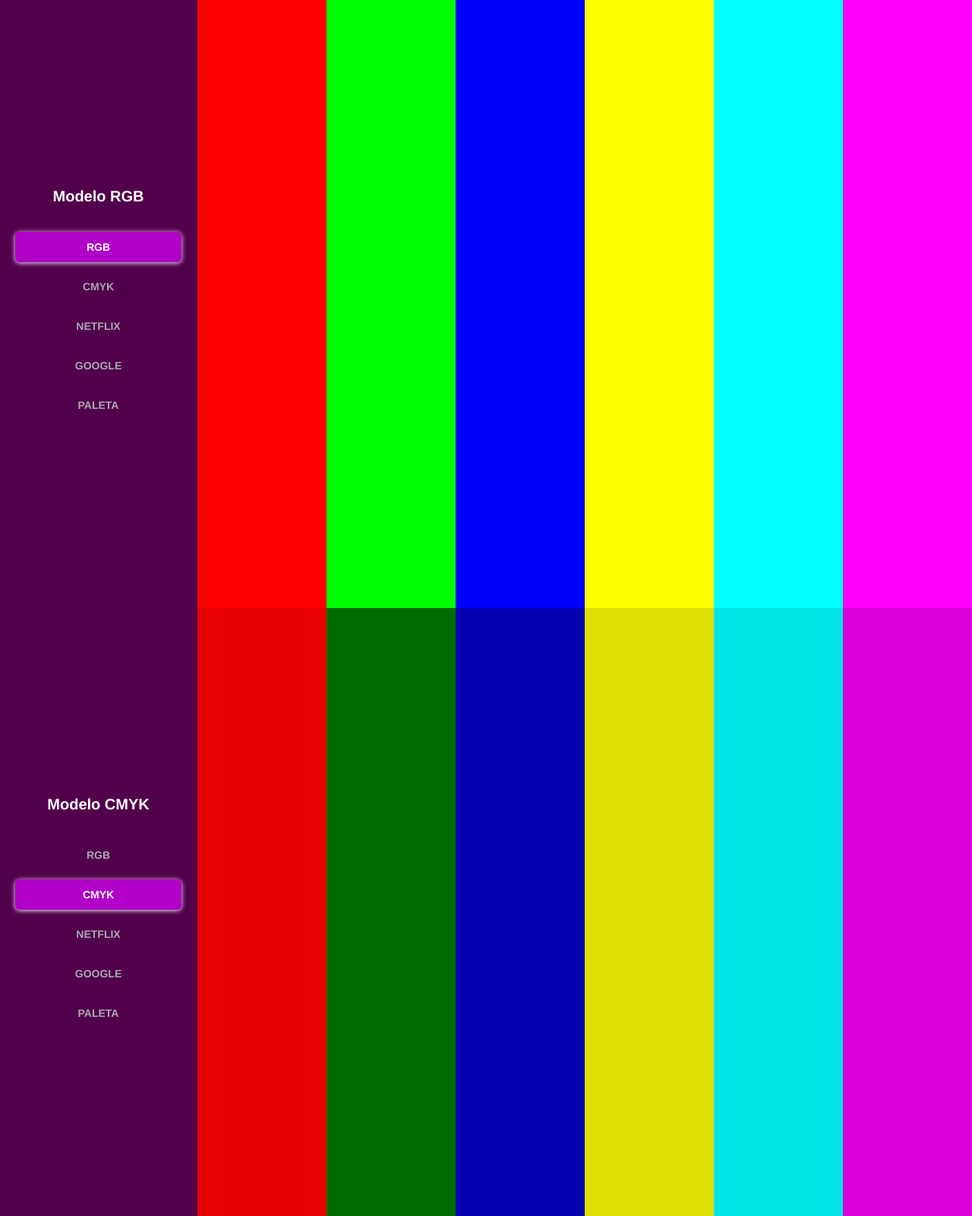
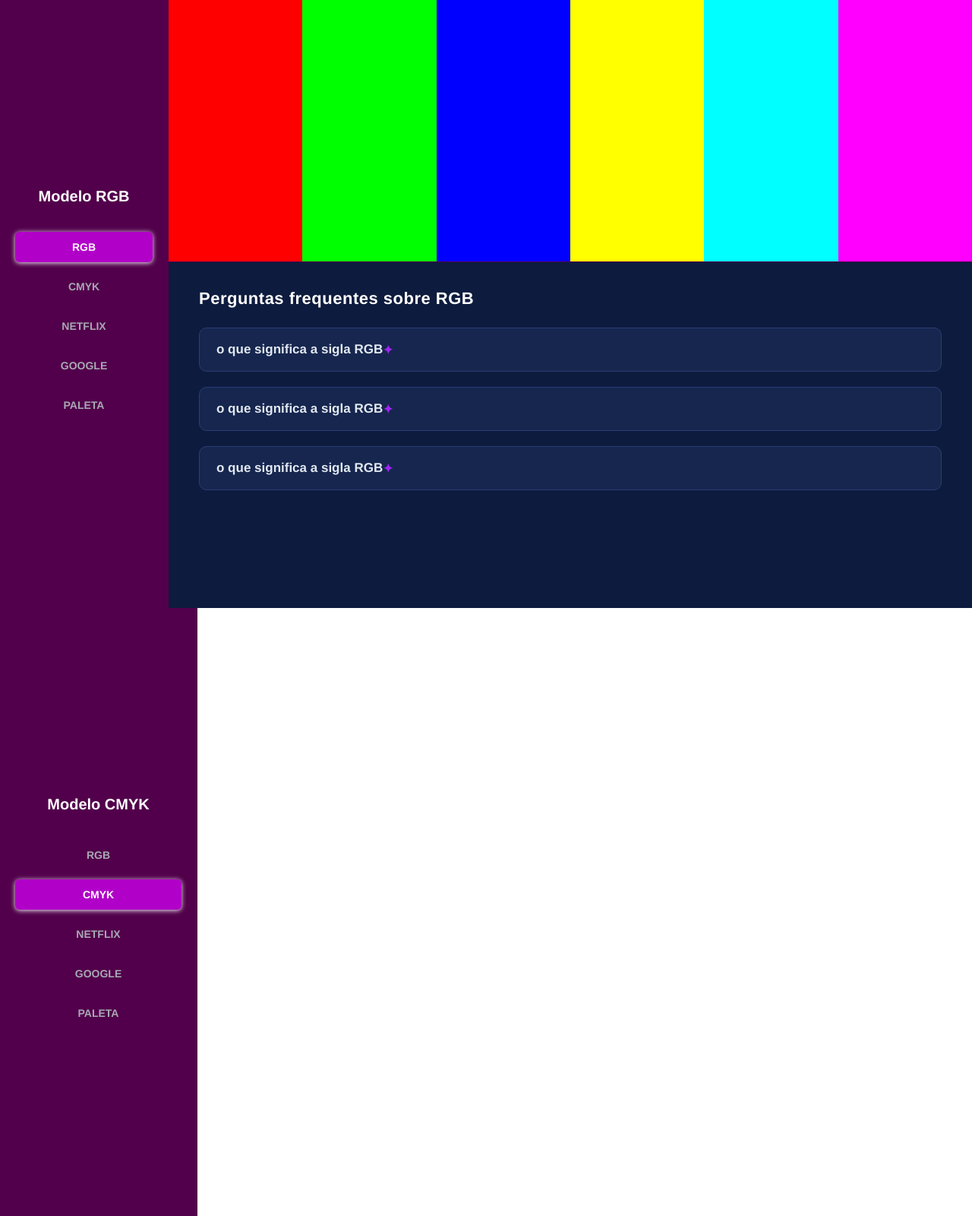
Before and after one commit to ilopes-max/display, a plain HTML site: page modo-cores/modo-cores.html in a window 1280 px wide. Shown: the top 1600 px of the page at 76% size. Drawn offline with Linux system fonts and the light colour scheme.

Commit message:
add: fizdemos as perguntas rgb

```diff
--- a/modo-cores/css/colors-bars.css
+++ b/modo-cores/css/colors-bars.css
@@ -1,81 +1,81 @@
-.color-section__bar--rgb1{
+.color-section__bar--rgb-1{
     background-color: var(--color-rgb-1) ;
 }
-.color-section__bar--rgb2{
+.color-section__bar--rgb-2{
     background-color: var(--color-rgb-2) ;
 }
-.color-section__bar--rgb3{
+.color-section__bar--rgb-3{
     background-color: var(--color-rgb-3) ;
 }
-.color-section__bar--rgb4{
+.color-section__bar--rgb-4{
     background-color: var(--color-rgb-4) ;
 }
-.color-section__bar--rgb5{
+.color-section__bar--rgb-5{
     background-color: var(--color-rgb-5) ;
 }
-.color-section__bar--rgb6{
+.color-section__bar--rgb-6{
     background-color: var(--color-rgb-6) ;
 }
-.color-section__bar--cmyk1{
+.color-section__bar--cmyk-1{
     background-color: var(--color-cmyk-1) ;
 }
-.color-section__bar--cmyk2{
+.color-section__bar--cmyk-2{
     background-color: var(--color-cmyk-2) ;
 }
-.color-section__bar--cmyk3{
+.color-section__bar--cmyk-3{
     background-color: var(--color-cmyk-3) ;
 }
-.color-section__bar--cmyk4{
+.color-section__bar--cmyk-4{
     background-color: var(--color-cmyk-4) ;
 }
-.color-section__bar--cmyk5{
+.color-section__bar--cmyk-5{
     background-color: var(--color-cmyk-5) ;
 }
-.color-section__bar--cmyk6{
+.color-section__bar--cmyk-6{
     background-color: var(--color-cmyk-6) ;
 }
-.color-section__bar--netflix1{
+.color-section__bar--netflix-1{
     background-color: var(--color-netflix-1) ;
 }
-.color-section__bar--netflix2{
+.color-section__bar--netflix-2{
     background-color: var(--color-netflix-2) ;
 }
-.color-section__bar--netflix3{
+.color-section__bar--netflix-3{
     background-color: var(--color-netflix-3) ;
 }
-.color-section__bar--google1{
+.color-section__bar--google-1{
     background-color: var(--color-google-1) ;
 }
-.color-section__bar--google2{
+.color-section__bar--google-2{
     background-color: var(--color-google-2) ;
 }
-.color-section__bar--google3{
+.color-section__bar--google-3{
     background-color: var(--color-google-3) ;
 }
-.color-section__bar--google4{
+.color-section__bar--google-4{
     background-color: var(--color-google-4) ;
 }
-.color-section__bar--paleta1{
+.color-section__bar--paleta-1{
     background-color: var(--color-paleta-1) ;
 }
-.color-section__bar--paleta2{
+.color-section__bar--paleta-2{
     background-color: var(--color-paleta-2) ;
 }
-.color-section__bar--paleta3{
+.color-section__bar--paleta-3{
     background-color: var(--color-paleta-3) ;
 }
-.color-section__bar--paleta4{
+.color-section__bar--paleta-4{
     background-color: var(--color-paleta-4) ;
 }
-.color-section__bar--paleta5{
+.color-section__bar--paleta-5{
     background-color: var(--color-paleta-5) ;
 }
-.color-section__bar--paleta6{
+.color-section__bar--paleta-6{
     background-color: var(--color-paleta-6) ;
 }
-.color-section__bar--paleta7{
+.color-section__bar--paleta-3{
     background-color: var(--color-paleta-7) ;
 }
-.color-section__bar--paleta8{
+.color-section__bar--paleta-8{
     background-color: var(--color-paleta-8) ;
 }
--- a/modo-cores/css/design-system.css
+++ b/modo-cores/css/design-system.css
@@ -37,7 +37,7 @@
 
    --color-paleta-1:#000000;
    --color-paleta-2:#2A0048;
-   --color-paleta-3:#560072;
+   --color-paleta-3:#44005a;
    --color-paleta-4:#560072;
    --color-paleta-5:#800080;
    --color-paleta-6:#A90072;
--- a/modo-cores/css/global.css
+++ b/modo-cores/css/global.css
@@ -69,3 +69,88 @@
     box-shadow: 0 0 30px rgba(51, 50, 50, 0.3);
 
 }
+.color-section__content{
+    width: 100%;
+    display: flex;
+    flex-direction: column;
+    flex-grow: 1;
+    height: 100vh;
+}
+
+.color-section__palette{
+    height: 43%;
+    width: 100%;
+    display: flex;
+}
+
+
+
+.color-section__faq{
+    flex-grow: 1;
+    background-color: var(--faq-bg);
+    padding: 35px 40px;
+    border-top: 1px solid var(--ui-border);
+    display: flex;
+    flex-direction: column;
+}
+.color-section__faq-title{
+    font-size: 22px;
+    font-weight: 700;
+    color: var(--faq-text-title);
+    margin-bottom: 25px;
+    letter-spacing: 0.5px;
+}
+.color-section__faq-item{
+    background-color: var(--faq-card-bg);
+    border: 1px solid var(--faq-border);
+    border-radius: 10px;
+    padding: 18px 22px;
+    margin-bottom: 20px;
+    transition: all 0.3s ease-in-out;
+}
+.color-section__faq-question{
+    font-size: 17px;
+    font-weight: 600;
+    color: var(--faq-text-question);
+    cursor: pointer;
+    list-style: none;
+    display: flex;
+    align-items: center;
+    transition: color 0.2s ease;
+
+}
+.color-section__faq-question::webkit-details-marker{
+    display: none;
+}
+.color-section__faq-question::after {
+    content: "✦"; /* Ícone em formato de estrela/brilho para combinar com o neon */
+    font-size: 16px;
+    color: var(--faq-border-neon-glow);
+    transition: transform 0.9s ease, color 0.9s ease;
+}
+
+/* Animação do ícone ao abrir o details */
+.color-section__faq-item[open] .color-section__faq-question::after {
+    transform: rotate(180deg) scale(1.3);
+    color: #ffffff;
+}
+/* Mudança de cor no hover da pergunta */
+.color-section__faq-item:hover .color-section__faq-question {
+    color: #ffffff;
+}
+
+/* Estilo e transições na Resposta */
+.color-section__faq-answer {
+    margin-top: 14px;
+    font-size: 15px;
+    line-height: 1.6;
+    color: var(--faq-text-answer);
+    padding-top: 12px;
+    border-top: 1px solid rgba(255, 255, 255, 0.08);
+    transition: color 0.3s ease;
+}
+
+/* Efeito de mudança de cor no hover do texto da resposta */
+.color-section__faq-answer:hover {
+    color: #ffffff;
+}
--- a/modo-cores/modo-cores.html
+++ b/modo-cores/modo-cores.html
@@ -1,11 +1,14 @@
 <!DOCTYPE html>
 <html lang="pt-br">
+
 <head>
     <title>Modelos de Cores Profissional - Aorendendo HTML e CSS </title>
     <link rel="stylesheet" href="./css/global.css">
 </head>
+
 <body>
     <section id="rgb" class="color-section">
+
         <aside class="color-section__sidebar">
             <h2 class="color-section__title">Modelo RGB</h2>
             <nav class="color-section__menu">
@@ -17,14 +20,41 @@
 
             </nav>
         </aside>
-        <div class="color-section__bar color-section__bar--rgb1"></div>
-        <div class="color-section__bar color-section__bar--rgb2"></div>
-        <div class="color-section__bar color-section__bar--rgb3"></div>
-        <div class="color-section__bar color-section__bar--rgb4"></div>
-        <div class="color-section__bar color-section__bar--rgb5"></div>
-        <div class="color-section__bar color-section__bar--rgb6"></div>
+
+        <div class="color-section__content">
+
+            <section class="color-section__palette">
+                <div class="color-section__bar color-section__bar--rgb-1"></div>
+                <div class="color-section__bar color-section__bar--rgb-2"></div>
+                <div class="color-section__bar color-section__bar--rgb-3"></div>
+                <div class="color-section__bar color-section__bar--rgb-4"></div>
+                <div class="color-section__bar color-section__bar--rgb-5"></div>
+                <div class="color-section__bar color-section__bar--rgb-6"></div>
+            </section>
+
+            <section class="color-section__faq" aria-labelledby="faq-rgb-title">
+                <h3 id="faq-rgb-title" class="color-section__faq-title">Perguntas frequentes sobre RGB</h3>
+                <details class="color-section__faq-item">
+                    <summary class="color-section__faq-question">o que significa a sigla RGB</summary>
+                    <p class="color-section__faq-answers">Lorem ipsum dolor, sit amet consectetur adipisicing elit.
+                        Dolores eaque sunt pariatur illo totam ex</p>
+                </details>
+                <details class="color-section__faq-item">
+<summary class="color-section__faq-question">o que significa a sigla RGB</summary>
+                    <p class="color-section__faq-answers">Lorem ipsum dolor, sit amet consectetur adipisicing elit.
+                        Dolores eaque sunt pariatur illo totam ex</p>
+                </details>
+                <details class="color-section__faq-item">
+<summary class="color-section__faq-question">o que significa a sigla RGB</summary>
+                    <p class="color-section__faq-answers">Lorem ipsum dolor, sit amet consectetur adipisicing elit.
+                        Dolores eaque sunt pariatur illo totam ex</p>
+                </details>
+        </div>
 
     </section>
+
+
+
     <section id="cmyk" class="color-section">
         <aside class="color-section__sidebar">
             <h2 class="color-section__title">Modelo CMYK</h2>
@@ -44,6 +74,7 @@
         <div class="color-section__bar color-section__bar--cmyk6"></div>
 
     </section>
+
     <section id="netflix" class="color-section">
         <aside class="color-section__sidebar">
             <h2 class="color-section__title">Modelo NETFLIX</h2>
@@ -52,13 +83,14 @@
                 <a href="#cmyk" class="color-section__link">CMYK</a>
                 <a href="#netflix" class="color-section__link color-section__link--active">NETFLIX</a>
                 <a href="#google" class="color-section__link">GOOGLE</a>
-                    <a href="#paleta" class="color-section__link">Paleta</a>
+                <a href="#paleta" class="color-section__link">PALETA</a>
             </nav>
         </aside>
         <div class="color-section__bar color-section__bar--netflix1"></div>
         <div class="color-section__bar color-section__bar--netflix2"></div>
         <div class="color-section__bar color-section__bar--netflix3"></div>
     </section>
+
     <section id="google" class="color-section">
         <aside class="color-section__sidebar">
             <h2 class="color-section__title">Modelo GOOGLE</h2>
@@ -75,7 +107,8 @@
         <div class="color-section__bar color-section__bar--google3"></div>
         <div class="color-section__bar color-section__bar--google4"></div>
     </section>
-        <section id="Paleta" class="color-section">
+
+    <section id="paleta" class="color-section">
 
         <aside class="color-section__sidebar">
             <h2 class="color-section__title">Modelo Paleta</h2>
@@ -102,4 +135,5 @@
 
 
 </body>
+
 </html>
```
Lines whose indentation alone changed are shown as unchanged.
